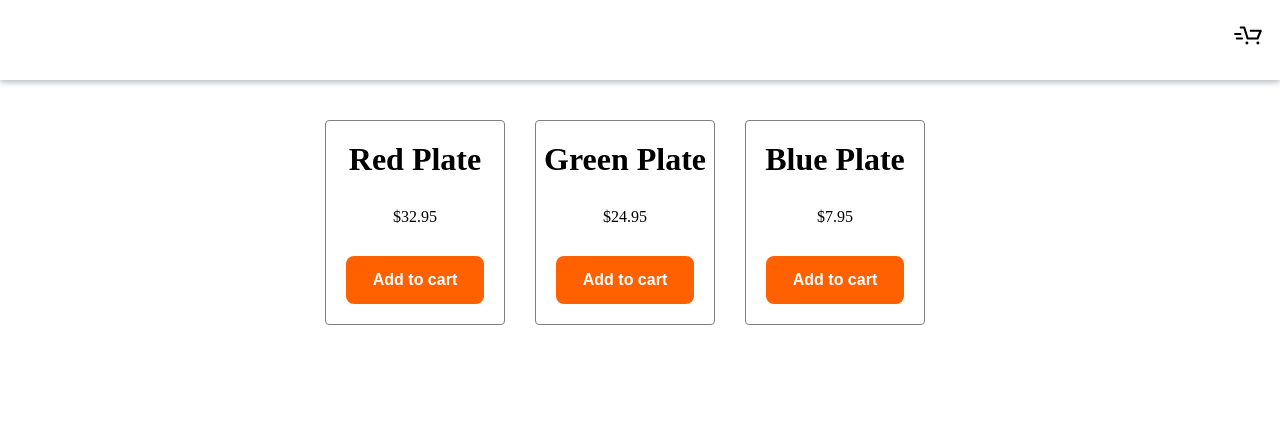
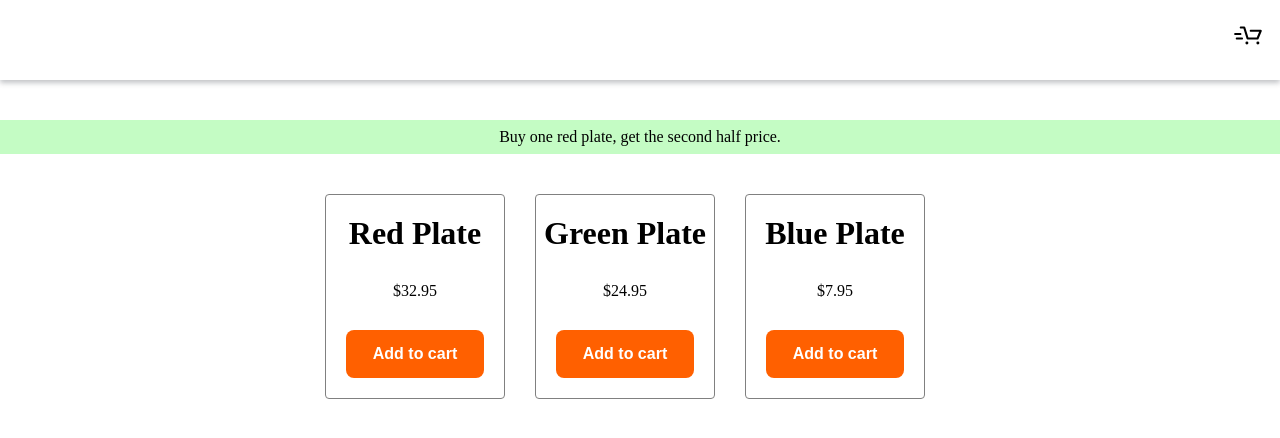
Before and after one commit to Ahmetbasli/plates-co, a website built with webpack: page index.html in a window 1280 px wide. Built offline with nearby package versions, Linux system fonts and the light colour scheme.

Commit message:
Add red plate campaign to page

```diff
--- a/index.html
+++ b/index.html
@@ -11,7 +11,7 @@
       <div class="header__backToShopping"></div>
       <div class="header__basket"></div>
     </div>
-
+    <div class="campaign">Buy one red plate, get the second half price.</div>
     <div class="cart">
       <div class="cart__products"></div>
       <div class="cart__sidebar"></div>
--- a/src/index.scss
+++ b/src/index.scss
@@ -14,7 +14,15 @@
     background: url(./assets/emptyBasket.svg);
   }
 }
-
+.campaign {
+  background: rgb(196, 252, 196);
+  margin-bottom: 40px;
+  display: flex;
+  align-items: center;
+  justify-content: center;
+  font-size: 16px;
+  padding: 8px 0;
+}
 @keyframes slide {
   100% {
     right: 10px;
```
